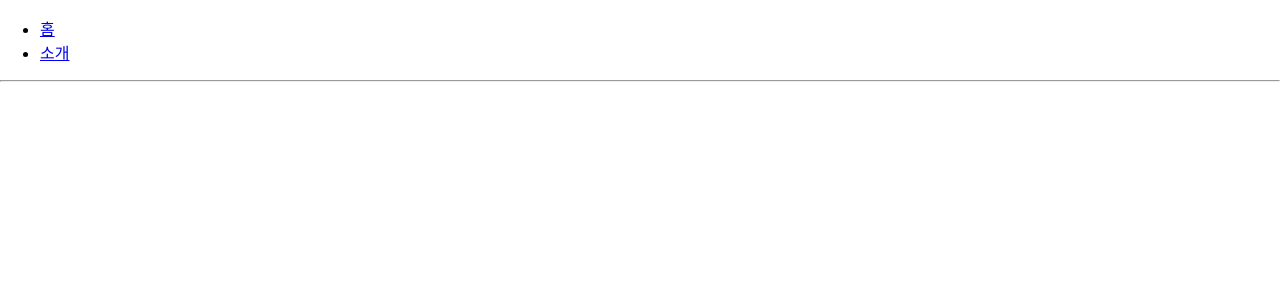
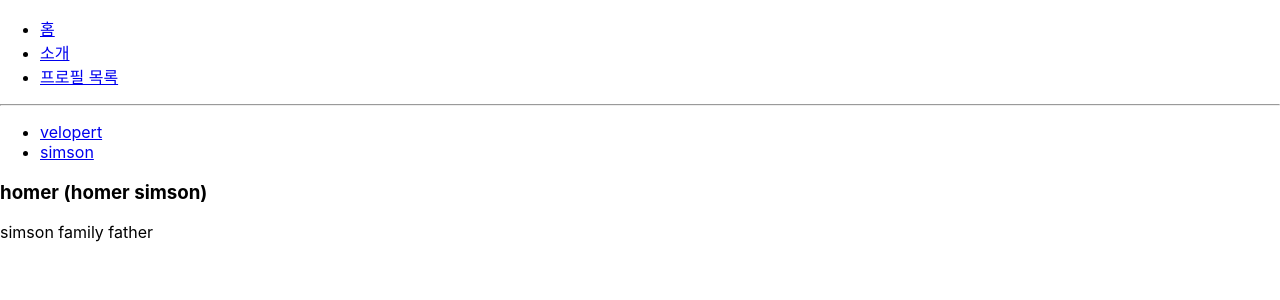
Before and after one commit to eagleduk/router-tutorial, a React (Create React App) app: page /profiles/homer in a window 1280 px wide. Shown: the top 300 px of the page. Built offline with nearby package versions, Linux system fonts and the light colour scheme.

Commit message:
서브 라우트
라우트 컴포넌트를 호출하고 그 안에서
또 라우트 컴포넌트를 호출하는 방식
url 파라메터만 잘 매핑해주면 되는 듯 하다..

```diff
--- a/src/App.js
+++ b/src/App.js
@@ -1,7 +1,7 @@
 import { Route, Link } from "react-router-dom";
 import About from "./About";
 import Home from "./Home";
-import Profile from "./Profile";
+import Profiles from "./Profiles";
 
 function App() {
   return (
@@ -17,11 +17,16 @@
             소개
           </Link>
         </li>
+        <li>
+          <Link to="/profiles">
+            프로필 목록
+          </Link>
+        </li>
       </ul>
       <hr />
       <Route path="/" component={Home} exact/>
       <Route path="/about" component={About} />
-      <Route path="/profile/:username/:id" component={Profile} />
+      <Route path="/profiles" component={Profiles} />
     </div>
   );
 }
--- a/src/Profile.js
+++ b/src/Profile.js
@@ -11,8 +11,7 @@
 }
 
 function Profile({ match }) {
-    const { username, id } = match.params;
-    console.log(username, id);
+    const { username } = match.params;
 
     const profile = profileData[username];
 
--- /dev/null
+++ b/src/Profiles.js
@@ -0,0 +1,22 @@
+import { Link, Route} from "react-router-dom";
+import Profile from "./Profile";
+
+function Profiles() {
+    return (
+        <div>
+            <ul>
+                <li>
+                    <Link to="/profiles/velopert">velopert</Link>
+                </li>
+                <li>
+                    <Link to="/profiles/homer">simson</Link>
+                </li>
+            </ul>
+
+            <Route path="/profiles" exact render={() => <div> select profile.. </div>} />
+            <Route path="/profiles/:username" component={Profile} />
+        </div>
+    )
+}
+
+export default Profiles;
```
Also changed, not shown: 1 other file (tests, documents, lock files or other folders).
